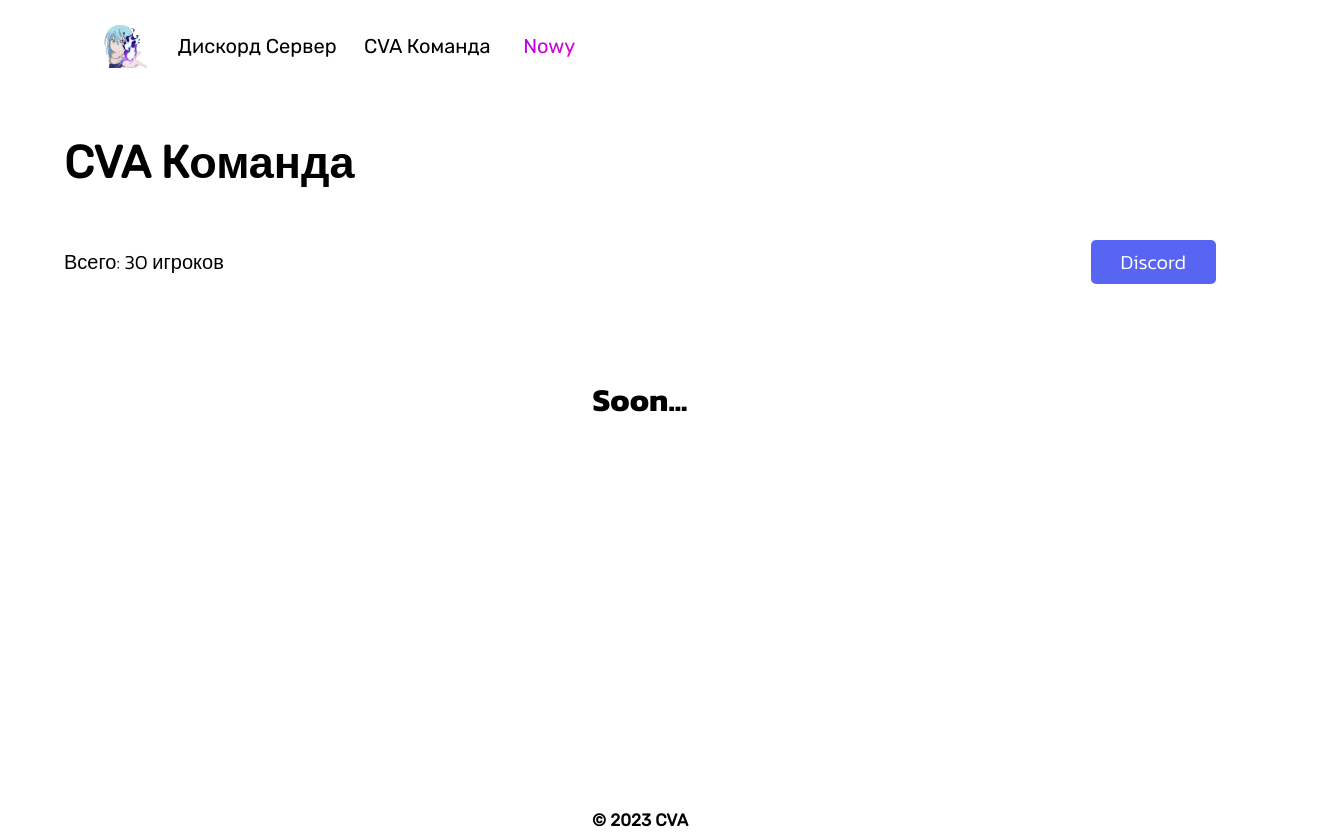
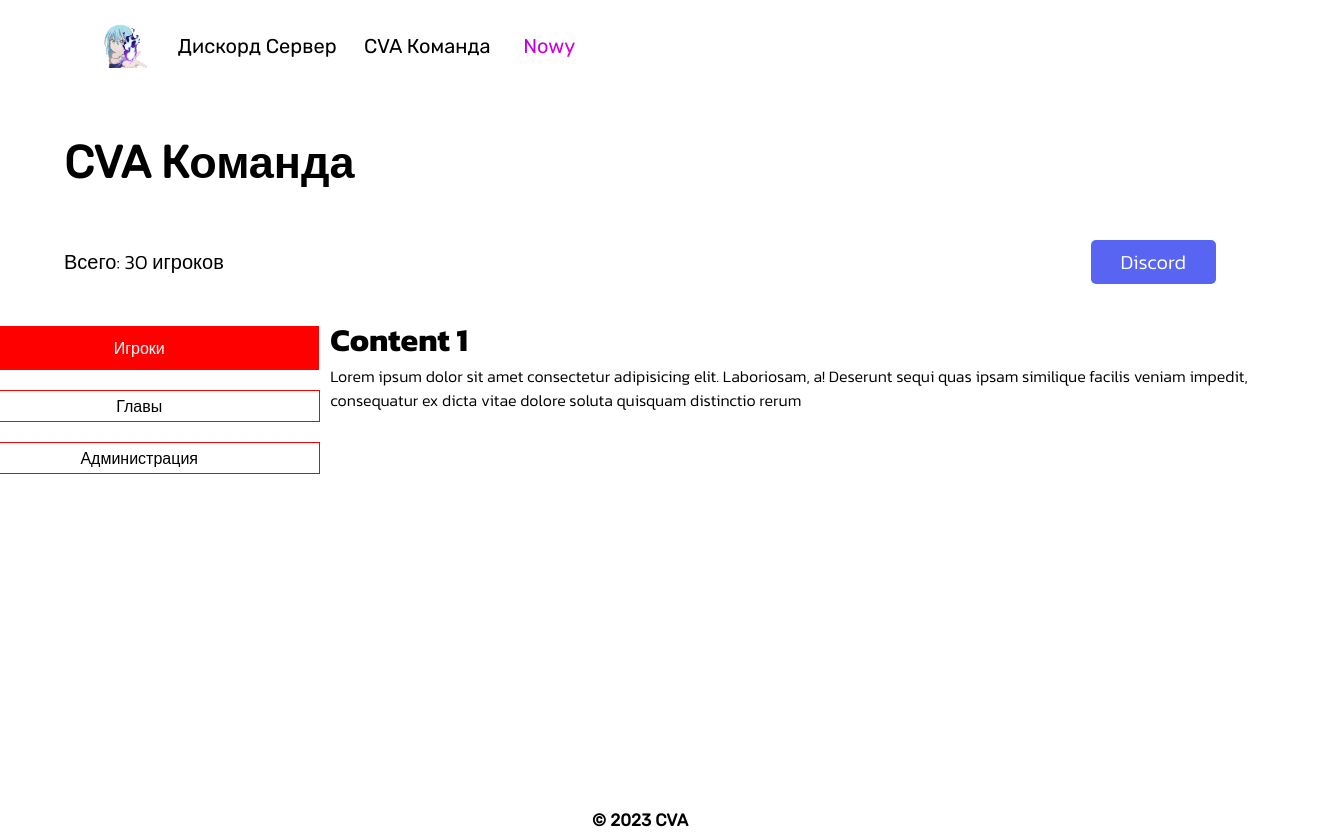
Before and after one commit to TheNowy/Tempo, a React (Vite) app: page /Commands in a window 1280 px wide. Shown: the whole page, 1332 px wide, since content can reach past the window. Built offline with nearby package versions, Linux system fonts and the light colour scheme.

Commit message:
TablPlayers

```diff
--- a/package.json
+++ b/package.json
@@ -21,6 +21,7 @@
     "react": "^18.2.0",
     "react-dom": "^18.2.0",
     "react-router-dom": "^6.14.1",
+    "react-simple-typewriter": "^5.0.1",
     "react-spinners": "^0.13.8",
     "react-tilt": "^1.0.2",
     "react-transition-group": "^4.4.5",
--- a/src/components/pages/Commands/Commands.tsx
+++ b/src/components/pages/Commands/Commands.tsx
@@ -1,5 +1,6 @@
 import Style from "./Commands.module.scss";
 import { Link } from "react-router-dom";
+import Sandbox from "./Sandbox/Sandbox";
 
 const Commands = () => {
   return (
@@ -18,7 +19,7 @@ const Commands = () => {
         </div>
         <div className={Style.cva_members}>
           <div className={Style.menu_sva}>
-            <h1>Soon...</h1>
+            <Sandbox />
           </div>
         </div>
       </div>
--- /dev/null
+++ b/src/components/pages/Commands/Sandbox/Sandbox.module.scss
@@ -0,0 +1,46 @@
+.Page_Wrapper {
+  width: 100%;
+  display: flex;
+
+  .Drop_Box {
+    display: flex;
+    flex-direction: column;
+    justify-content: center;
+    align-items: center;
+
+    .Drop_Vs_Box {
+      margin: 10px;
+      cursor: pointer;
+      color: rgb(0, 0, 0);
+      width: 20rem;
+      padding: 3px 20px;
+      border: solid red 1px;
+      display: flex;
+      justify-content: center;
+      align-items: center;
+    }
+
+    .Drop_Uvs_Box {
+      margin: 10px;
+      cursor: pointer;
+      color: white;
+      width: 20rem;
+      padding: 10px 20px;
+      background: red;
+      display: flex;
+      justify-content: center;
+      align-items: center;
+    }
+  }
+  .Content {
+    width: 62.6rem;
+    display: none;
+
+    h1 {
+      width: 30rem;
+    }
+  }
+  .Active_Content {
+    display: block;
+  }
+}
--- /dev/null
+++ b/src/components/pages/Commands/Sandbox/Sandbox.tsx
@@ -0,0 +1,75 @@
+import Style from "./Sandbox.module.scss";
+import { useState } from "react";
+
+const Sandbox = () => {
+  const [toggleState, setToggleState] = useState(1);
+
+  const ToggleTab = (index) => {
+    setToggleState(index);
+  };
+
+  return (
+    <>
+      <div className={Style.Page_Wrapper}>
+        <div className={Style.Drop_Box}>
+          <div
+            className={
+              toggleState === 1 ? Style.Drop_Uvs_Box : Style.Drop_Vs_Box
+            }
+            onClick={() => ToggleTab(1)}>
+            Игроки
+          </div>
+          <div
+            className={
+              toggleState === 2 ? Style.Drop_Uvs_Box : Style.Drop_Vs_Box
+            }
+            onClick={() => ToggleTab(2)}>
+            Главы
+          </div>
+          <div
+            className={
+              toggleState === 3 ? Style.Drop_Uvs_Box : Style.Drop_Vs_Box
+            }
+            onClick={() => ToggleTab(3)}>
+            Администрация
+          </div>
+        </div>
+        <div
+          className={`${Style.Content} ${
+            toggleState === 1 ? Style.Active_Content : ""
+          }`}>
+          <h1>Content 1</h1>
+          <p>
+            Lorem ipsum dolor sit amet consectetur adipisicing elit. Laboriosam,
+            a! Deserunt sequi quas ipsam similique facilis veniam impedit,
+            consequatur ex dicta vitae dolore soluta quisquam distinctio rerum
+          </p>
+        </div>
+        <div
+          className={`${Style.Content} ${
+            toggleState === 2 ? Style.Active_Content : ""
+          }`}>
+          <h1>Content 2</h1>
+          <p>
+            Lorem ipsum dolor sit amet consectetur adipisicing elit. Laboriosam,
+            a! Deserunt sequi quas ipsam similique facilis veniam impedit,
+            consequatur ex dicta vitae dolore soluta quisquam distinctio rerum
+          </p>
+        </div>
+        <div
+          className={`${Style.Content} ${
+            toggleState === 3 ? Style.Active_Content : ""
+          }`}>
+          <h1>Content 3</h1>
+          <p>
+            Lorem ipsum dolor sit amet consectetur adipisicing elit. Laboriosam,
+            a! Deserunt sequi quas ipsam similique facilis veniam impedit,
+            consequatur ex dicta vitae dolore soluta quisquam distinctio rerum
+          </p>
+        </div>
+      </div>
+    </>
+  );
+};
+
+export default Sandbox;
```
Also changed, not shown: 1 other file (tests, documents, lock files or other folders).
